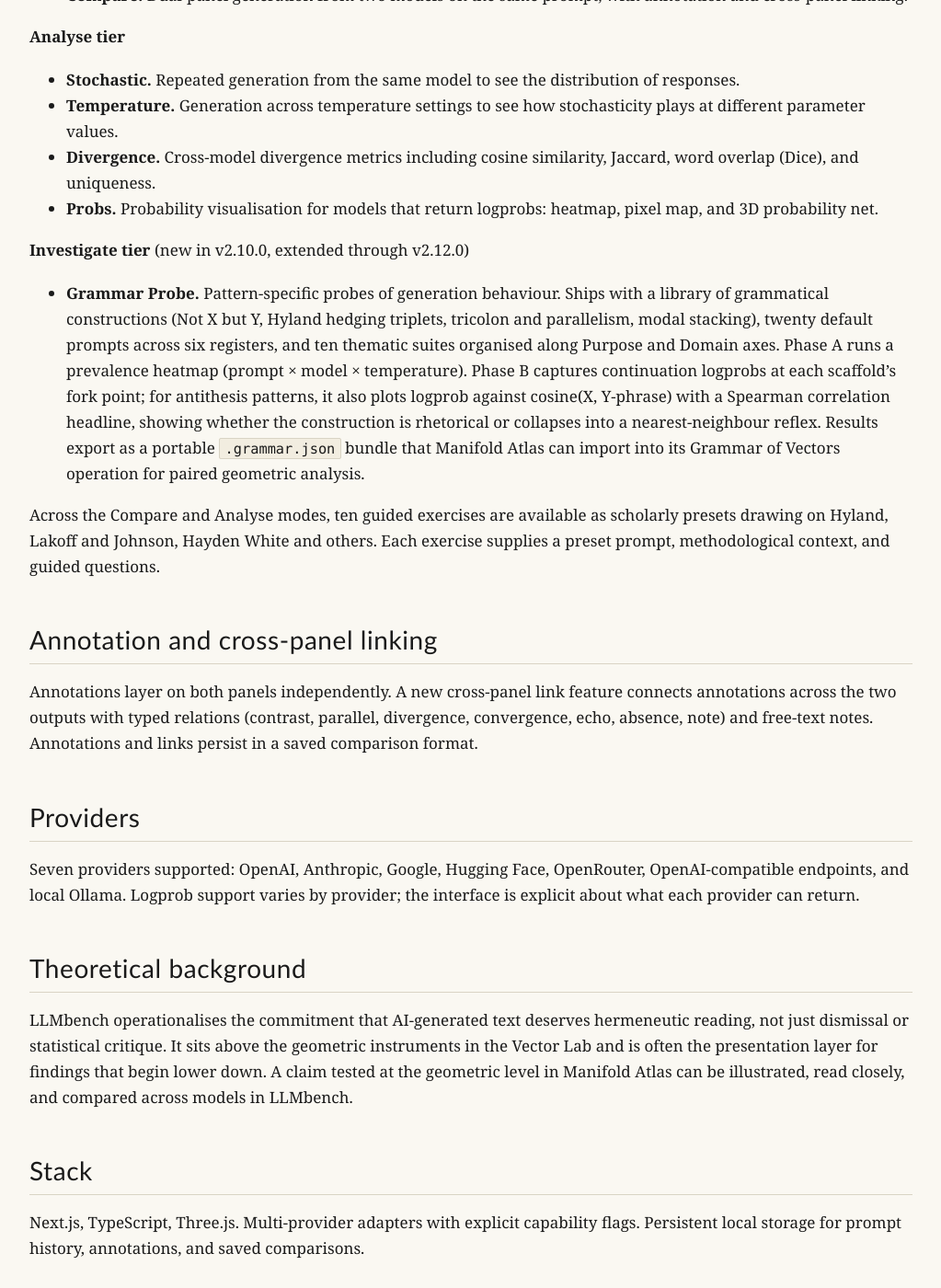
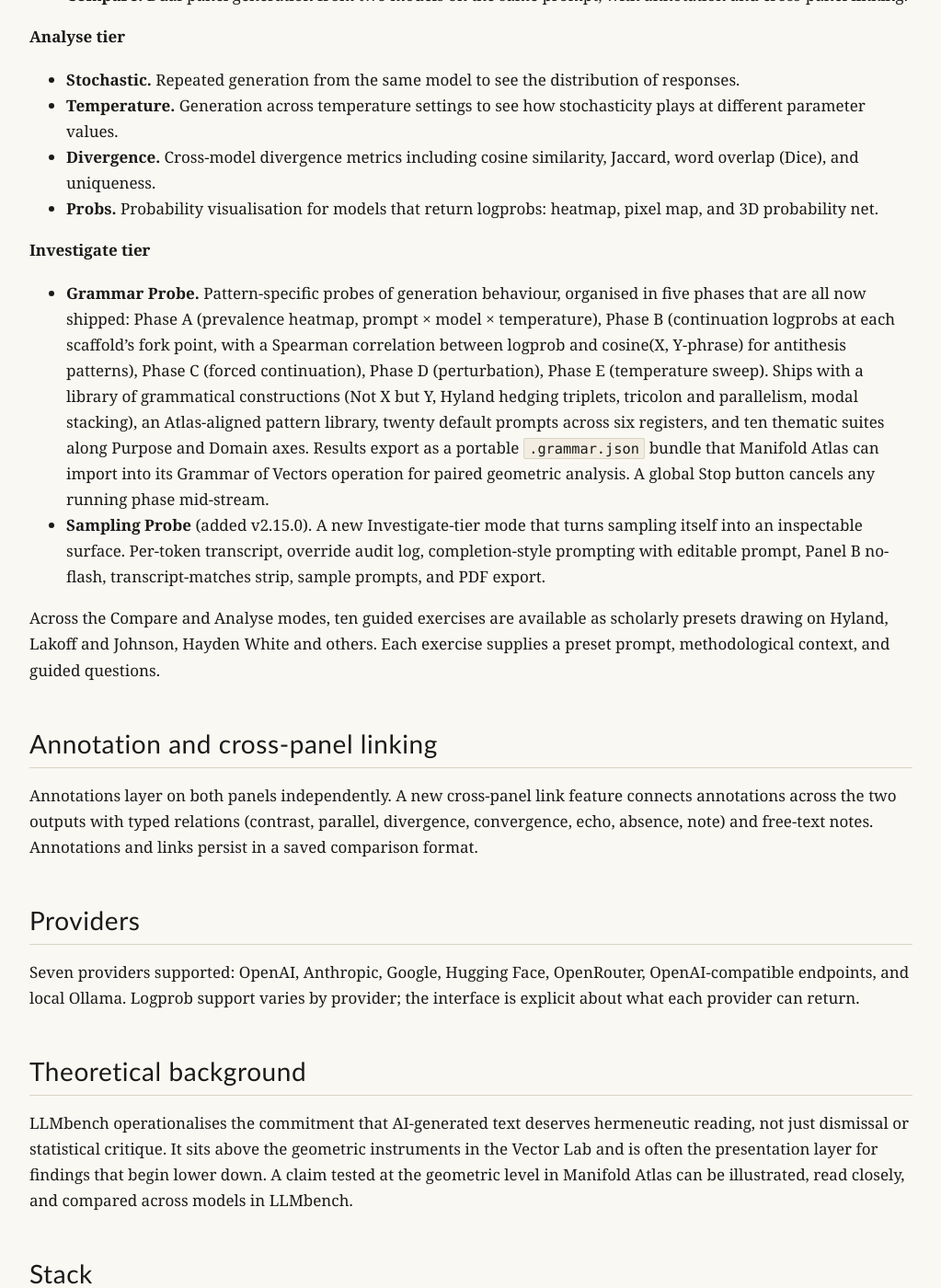
Before and after one commit to vector-lab-tools/vector-lab-tools.github.io, a Jekyll site: the page built from tools/llmbench.md, in a window 1280 px wide and 1400 px high, scrolled down 836 px. Shown: the whole window at 92% size, without its empty margins (128-1151 px from the left). Built offline with Jekyll 4.4.1, drawn with Linux system fonts in a browser that asks for light colours; some of the changed text lies outside the part shown.

Commit message:
Bump Manifold Atlas to v1.6.0 and LLMbench to v2.15.43
- Manifold Atlas: v1.5.2 -> v1.6.0. Headline change is browser-direct
  Ollama (deployed Atlas now reaches a local Ollama instance for
  real); origin-aware setup help and Gemma models landed first in
  v1.5.3.
- LLMbench: v2.13.0 -> v2.15.43. Modes section now lists all five
  Grammar Probe phases as shipped (Phase C forced continuation and
  Phase D perturbation completed in v2.15.9 / v2.15.10) and adds the
  Sampling Probe as a second Investigate-tier mode (v2.15.0). Status
  section notes first-class logprobs (v2.15.20), global Stop button
  (v2.15.30), browser-direct Ollama, compact Deep Dive, per-provider
  key persistence, onboarding guide.

Supported-by: Claude

```diff
--- a/tools/llmbench.md
+++ b/tools/llmbench.md
@@ -37,9 +37,10 @@ Modes are organised across three tiers: Compare, Analyse, and Investigate.
 - **Divergence.** Cross-model divergence metrics including cosine similarity, Jaccard, word overlap (Dice), and uniqueness.
 - **Probs.** Probability visualisation for models that return logprobs: heatmap, pixel map, and 3D probability net.
 
-**Investigate tier** (new in v2.10.0, extended through v2.12.0)
+**Investigate tier**
 
-- **Grammar Probe.** Pattern-specific probes of generation behaviour. Ships with a library of grammatical constructions (Not X but Y, Hyland hedging triplets, tricolon and parallelism, modal stacking), twenty default prompts across six registers, and ten thematic suites organised along Purpose and Domain axes. Phase A runs a prevalence heatmap (prompt × model × temperature). Phase B captures continuation logprobs at each scaffold's fork point; for antithesis patterns, it also plots logprob against cosine(X, Y-phrase) with a Spearman correlation headline, showing whether the construction is rhetorical or collapses into a nearest-neighbour reflex. Results export as a portable `.grammar.json` bundle that Manifold Atlas can import into its Grammar of Vectors operation for paired geometric analysis.
+- **Grammar Probe.** Pattern-specific probes of generation behaviour, organised in five phases that are all now shipped: Phase A (prevalence heatmap, prompt × model × temperature), Phase B (continuation logprobs at each scaffold's fork point, with a Spearman correlation between logprob and cosine(X, Y-phrase) for antithesis patterns), Phase C (forced continuation), Phase D (perturbation), Phase E (temperature sweep). Ships with a library of grammatical constructions (Not X but Y, Hyland hedging triplets, tricolon and parallelism, modal stacking), an Atlas-aligned pattern library, twenty default prompts across six registers, and ten thematic suites along Purpose and Domain axes. Results export as a portable `.grammar.json` bundle that Manifold Atlas can import into its Grammar of Vectors operation for paired geometric analysis. A global Stop button cancels any running phase mid-stream.
+- **Sampling Probe** (added v2.15.0). A new Investigate-tier mode that turns sampling itself into an inspectable surface. Per-token transcript, override audit log, completion-style prompting with editable prompt, Panel B no-flash, transcript-matches strip, sample prompts, and PDF export.
 
 Across the Compare and Analyse modes, ten guided exercises are available as scholarly presets drawing on Hyland, Lakoff and Johnson, Hayden White and others. Each exercise supplies a preset prompt, methodological context, and guided questions.
 
@@ -61,7 +62,7 @@ Next.js, TypeScript, Three.js. Multi-provider adapters with explicit capability
 
 ## Status
 
-Mature. Currently at v2.13.0. The Grammar Probe Investigate tier ships Phase A (prevalence), Phase B (continuation logprobs, with a geometry upgrade in v2.12.0), and Phase E (temperature sweep, added in v2.13.0). The pattern library is Atlas-aligned for round-tripping through the `.grammar.json` bundle. Other recent additions: ten thematic prompt suites along Purpose and Domain axes, multi-select pattern selection, summary-statistics banners across the Analyse modes, cross-panel annotation linking with seven relation types. In active use for teaching and research.
+Mature. Currently at v2.15.43. All five Grammar Probe phases (A through E) are shipped, with a global Stop button (v2.15.30) and first-class logprobs across the app (v2.15.20). The Sampling Probe is the new Investigate-tier mode (v2.15.0). Browser-direct Ollama landed in the v2.15.30–v2.15.43 range alongside the parallel Atlas work, with a copyable `OLLAMA_ORIGINS` command in the unreachable-error message and a proper README setup section. Compact Deep Dive mode (v2.15.17), per-provider API key persistence, and an onboarding guide round out the recent work. In active use for teaching and research.
 
 ## Siblings
 
```
Also changed, not shown: tools/manifold-atlas.md (+1 -1 lines).
